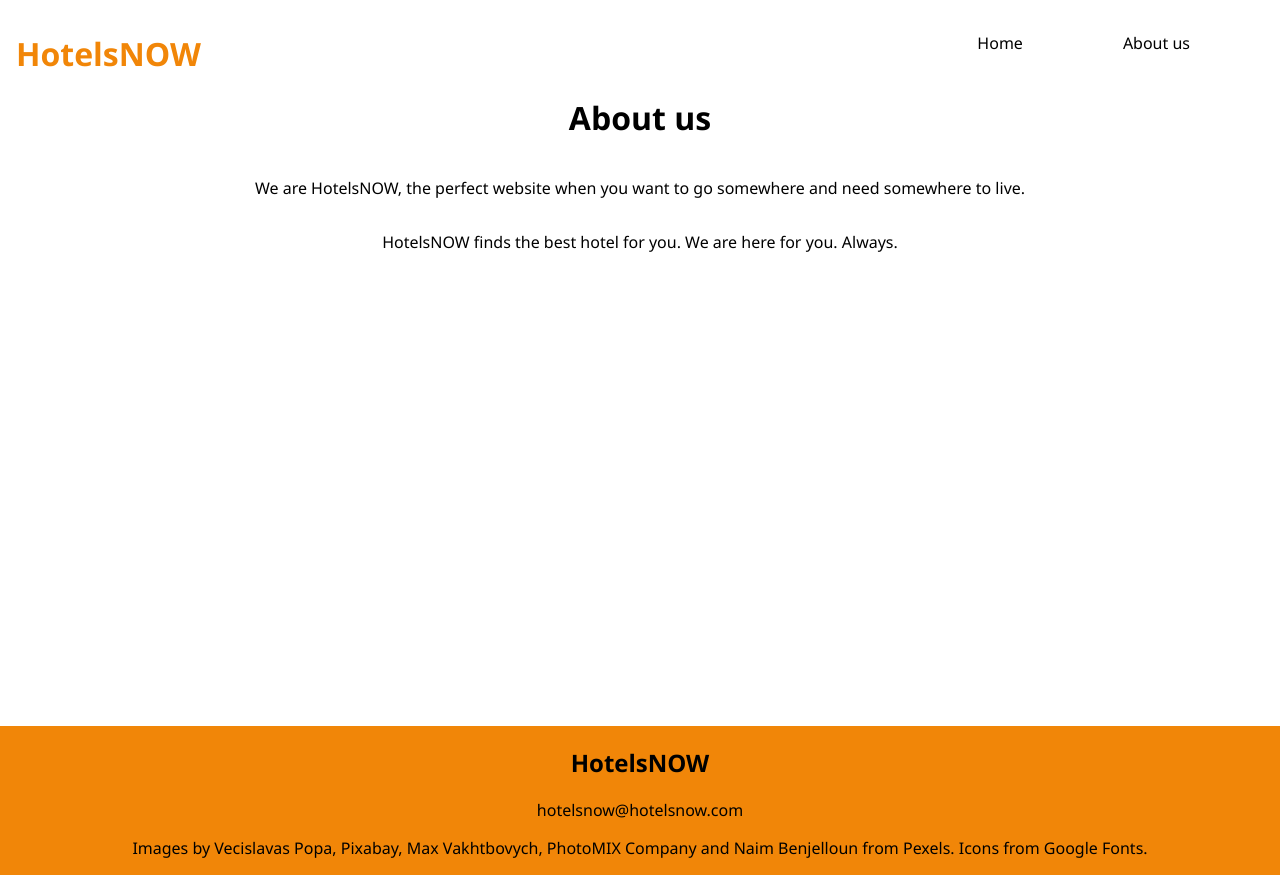
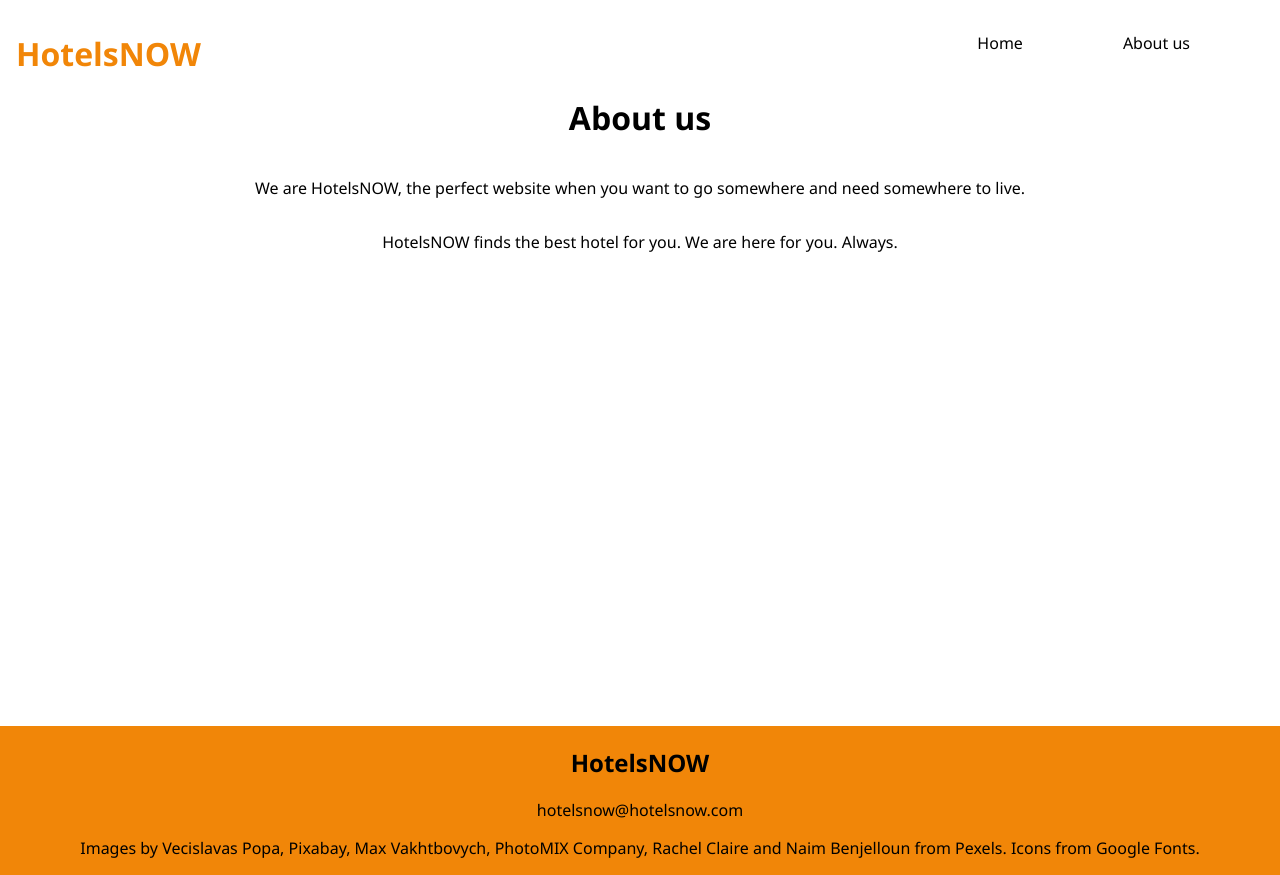
Before and after one commit to adamkumlin/C3KGU1_Musa_Drammeh_Adam_Kumlin_Arshed_Al-Hadeethi_Group_4_Prototyp, a React (Create React App) app in the folder prototype/: page /about in a window 1280 px wide. Built offline with nearby package versions, Linux system fonts and the light colour scheme.

Commit message:
Update Footer.js

```diff
--- a/prototype/src/components/Footer.js
+++ b/prototype/src/components/Footer.js
@@ -7,7 +7,7 @@ function Footer() {
         <div className="Footer">
             <h2>HotelsNOW</h2>
             <p>hotelsnow@hotelsnow.com</p>
-            <p>Images by Vecislavas Popa, Pixabay, Max Vakhtbovych, PhotoMIX Company and Naim Benjelloun from Pexels. Icons from Google Fonts.</p>
+            <p>Images by Vecislavas Popa, Pixabay, Max Vakhtbovych, PhotoMIX Company, Rachel Claire and Naim Benjelloun from Pexels. Icons from Google Fonts.</p>
             {/* Placerar två p-element och ett h2-element. */}
         </div>
     )
```
